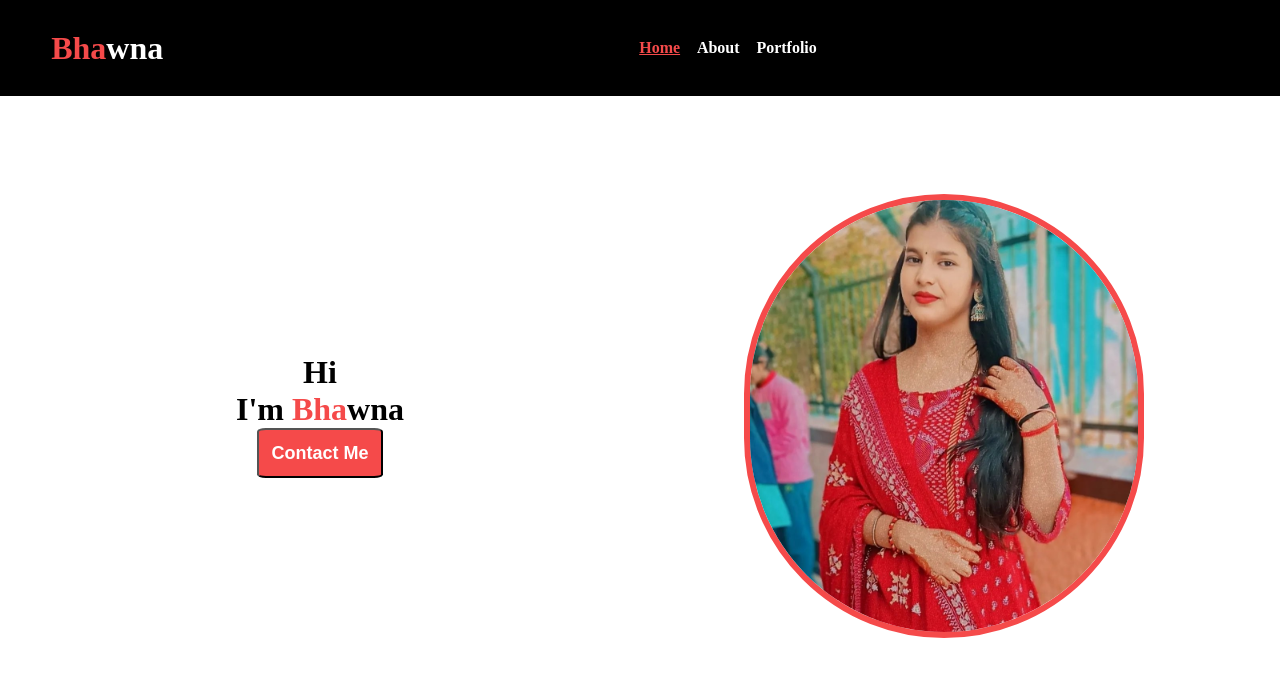
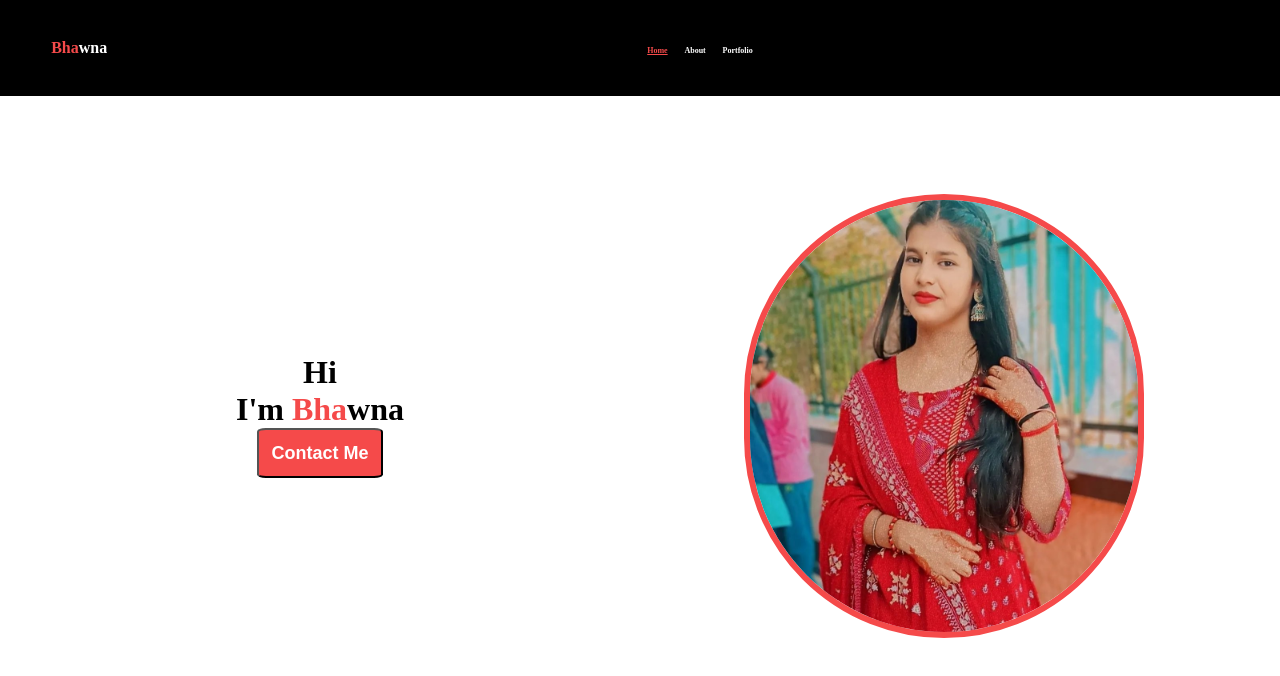
Before and after one commit to imksh/Bhawna, a plain HTML site: page index.html in a window 1280 px wide. Drawn offline with Linux system fonts and the light colour scheme.

Commit message:
Update style.css

```diff
--- a/style.css
+++ b/style.css
@@ -13,7 +13,7 @@ header{
 
     color: white;
     margin-left: 4vw;
-    font-size: 2vh;
+    font-size: 1vh;
 }
 .name1{
     color: rgb(245, 74, 74);
@@ -29,7 +29,7 @@ li{
     color: white;
     list-style: none;
     display: inline-block;
-    font-size: 2vh;
+    font-size: 1vh;
     font-weight: bold;
     margin-left: 1vw;
 
```
